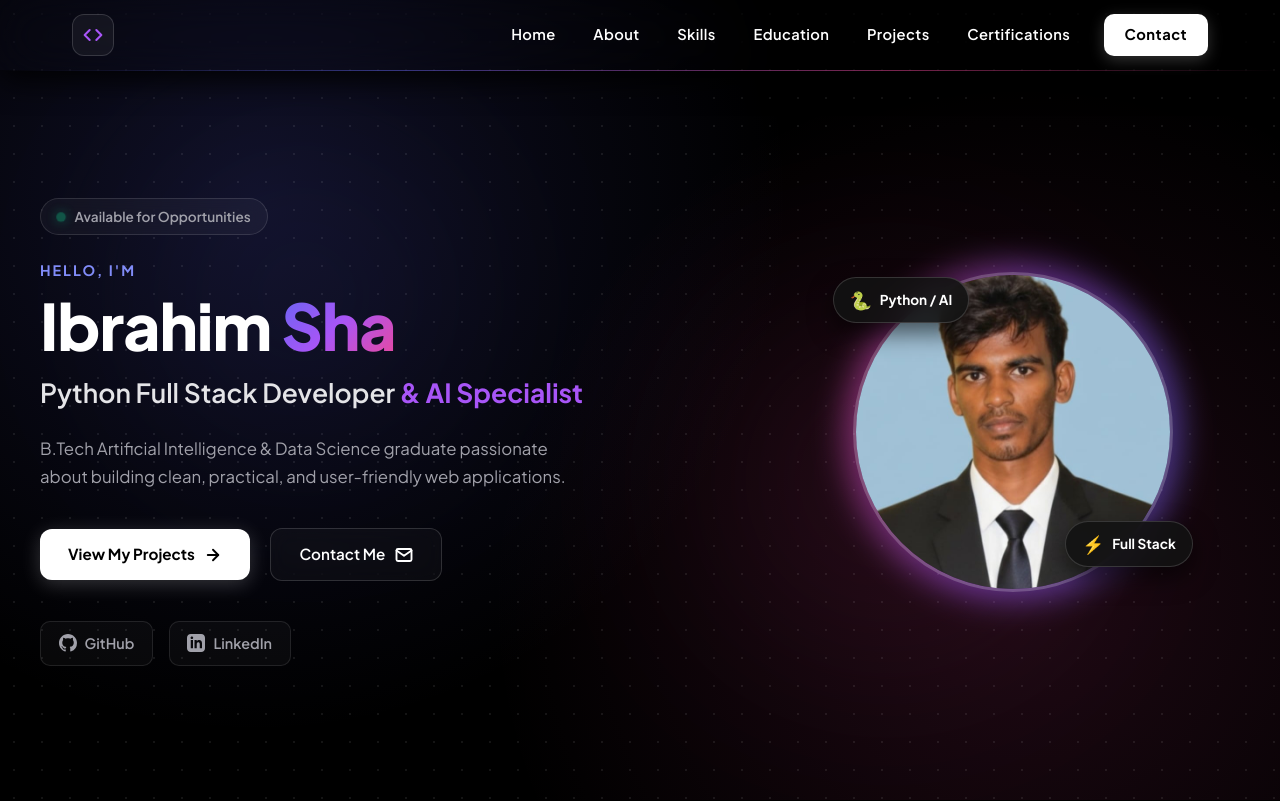
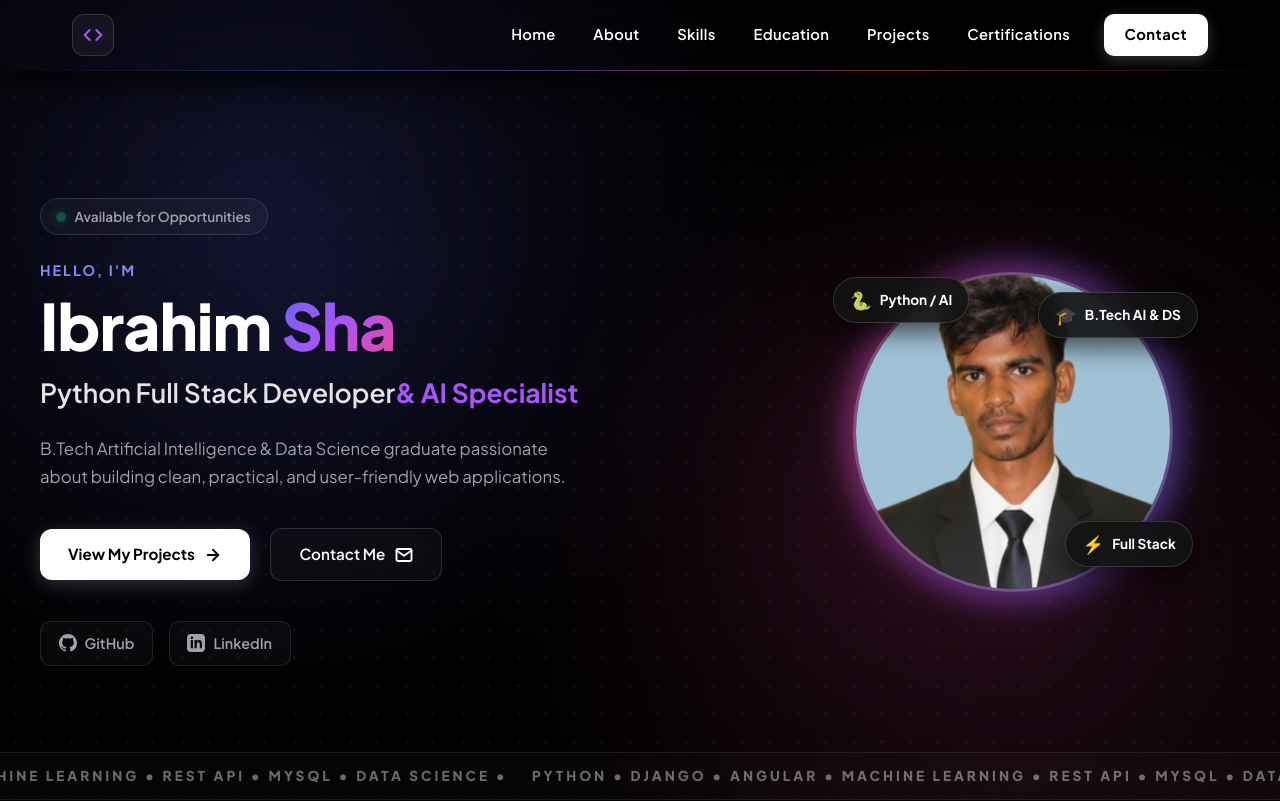
Before and after one commit to Ibrahimsha02/ibrahim-portfolio, an Angular app: page / in a window 1280 px wide. Shown: the top 801 px of the page. Built offline with nearby package versions, Linux system fonts and the light colour scheme.

Commit message:
Enhance hero motion collage, kinetic ticker, and SEO

```diff
--- a/src/app/components/home/home.css
+++ b/src/app/components/home/home.css
@@ -192,6 +192,18 @@
   color: #e4e4e7;
 
   margin-bottom: 1.25rem;
+}
+
+.role-text {
+  display: inline-block;
+  transition: opacity 0.3s ease, transform 0.3s ease;
+  opacity: 1;
+  transform: translateY(0);
+}
+
+.role-text.fade-out {
+  opacity: 0;
+  transform: translateY(-8px);
 }
 
 .accent-sparkle {
@@ -489,6 +501,11 @@
     0 12px 30px rgba(99, 102, 241, 0.25);
 }
 
+.tilt-container {
+  transform-style: preserve-3d;
+  transition: transform 0.15s ease-out;
+}
+
 .chip-top-left {
   top: 10px;
   left: -20px;
@@ -497,8 +514,13 @@
 .chip-bottom-right {
   bottom: 20px;
   right: -20px;
+  animation-delay: 2s;
+}
 
-  animation-delay: 2s;
+.chip-top-right {
+  top: 20px;
+  right: -25px;
+  animation-delay: 1s;
 }
 
 @keyframes float {
@@ -521,6 +543,39 @@
   font-weight: 700;
 
   color: #ffffff;
+}
+
+/* ==========================================================================
+   Kinetic Marquee Ticker Banner
+   ========================================================================== */
+.kinetic-ticker-container {
+  width: 100%;
+  overflow: hidden;
+  position: absolute;
+  bottom: 0;
+  left: 0;
+  background: rgba(255, 255, 255, 0.02);
+  border-top: 1px solid rgba(255, 255, 255, 0.08);
+  border-bottom: 1px solid rgba(255, 255, 255, 0.08);
+  padding: 0.75rem 0;
+  backdrop-filter: blur(10px);
+  z-index: 5;
+}
+
+.ticker-track {
+  display: flex;
+  white-space: nowrap;
+  width: max-content;
+  animation: marqueeScroll 25s linear infinite;
+}
+
+.ticker-track span {
+  font-size: 0.85rem;
+  font-weight: 800;
+  letter-spacing: 3px;
+  color: rgba(255, 255, 255, 0.4);
+  padding-right: 1.5rem;
+  text-transform: uppercase;
 }
 
 /* ==========================================================================
--- a/src/app/components/home/home.html
+++ b/src/app/components/home/home.html
@@ -23,7 +23,8 @@
       </h1>
 
       <h2 class="hero-subtitle">
-        Python Full Stack Developer <span class="accent-sparkle">&amp; AI Specialist</span>
+        <span class="role-text" [class.fade-out]="isFading">{{ currentRole }}</span>
+        <span class="accent-sparkle">&amp; AI Specialist</span>
       </h2>
 
       <p class="intro">
@@ -84,10 +85,15 @@
 
     </div>
 
-    <!-- Right Profile Photo Column -->
+    <!-- Right Profile Photo Column with 3D Mouse Tilt -->
     <div class="home-image">
 
-      <div class="image-wrapper">
+      <div
+        class="image-wrapper tilt-container"
+        (mousemove)="onMouseMove($event)"
+        (mouseleave)="onMouseLeave()"
+        [style.transform]="tiltStyle"
+      >
 
         <!-- Glowing Rotating Ring -->
         <div class="ring-glow"></div>
@@ -110,10 +116,26 @@
           <span class="chip-text">Full Stack</span>
         </div>
 
+        <!-- Floating Badge 3 (New Motion Badge) -->
+        <div class="floating-chip chip-top-right">
+          <span class="chip-icon">🎓</span>
+          <span class="chip-text">B.Tech AI &amp; DS</span>
+        </div>
+
       </div>
 
     </div>
 
   </div>
 
+  <!-- Continuous Kinetic Marquee Ticker Banner -->
+  <div class="kinetic-ticker-container">
+    <div class="ticker-track">
+      <span>PYTHON • DJANGO • ANGULAR • MACHINE LEARNING • REST API • MYSQL • DATA SCIENCE • </span>
+      <span>PYTHON • DJANGO • ANGULAR • MACHINE LEARNING • REST API • MYSQL • DATA SCIENCE • </span>
+      <span>PYTHON • DJANGO • ANGULAR • MACHINE LEARNING • REST API • MYSQL • DATA SCIENCE • </span>
+      <span>PYTHON • DJANGO • ANGULAR • MACHINE LEARNING • REST API • MYSQL • DATA SCIENCE • </span>
+    </div>
+  </div>
+
 </section>
--- a/src/app/components/home/home.ts
+++ b/src/app/components/home/home.ts
@@ -1,11 +1,60 @@
-import { Component } from '@angular/core';
+import { Component, OnInit, OnDestroy } from '@angular/core';
 
 @Component({
   selector: 'app-home',
+  standalone: true,
   imports: [],
   templateUrl: './home.html',
   styleUrl: './home.css'
 })
-export class Home {
+export class Home implements OnInit, OnDestroy {
+  roles: string[] = [
+    'Python Full Stack Developer',
+    'AI & Data Science Specialist',
+    'Django REST Architect',
+    'Angular Web Engineer'
+  ];
+  currentRoleIndex = 0;
+  currentRole = this.roles[0];
+  isFading = false;
+  private intervalId: any;
 
+  // 3D Card Tilt State
+  tiltStyle = '';
+
+  ngOnInit(): void {
+    this.intervalId = setInterval(() => {
+      this.isFading = true;
+      setTimeout(() => {
+        this.currentRoleIndex = (this.currentRoleIndex + 1) % this.roles.length;
+        this.currentRole = this.roles[this.currentRoleIndex];
+        this.isFading = false;
+      }, 300);
+    }, 3200);
+  }
+
+  ngOnDestroy(): void {
+    if (this.intervalId) {
+      clearInterval(this.intervalId);
+    }
+  }
+
+  onMouseMove(event: MouseEvent): void {
+    const card = event.currentTarget as HTMLElement;
+    const rect = card.getBoundingClientRect();
+    const x = event.clientX - rect.left;
+    const y = event.clientY - rect.top;
+
+    const centerX = rect.width / 2;
+    const centerY = rect.height / 2;
+
+    const rotateX = ((y - centerY) / centerY) * -12;
+    const rotateY = ((x - centerX) / centerX) * 12;
+
+    this.tiltStyle = `perspective(1000px) rotateX(${rotateX.toFixed(2)}deg) rotateY(${rotateY.toFixed(2)}deg) scale3d(1.03, 1.03, 1.03)`;
+  }
+
+  onMouseLeave(): void {
+    this.tiltStyle = 'perspective(1000px) rotateX(0deg) rotateY(0deg) scale3d(1, 1, 1)';
+  }
 }
--- a/src/index.html
+++ b/src/index.html
@@ -2,9 +2,24 @@
 <html lang="en">
 <head>
   <meta charset="utf-8">
-  <title>IbrahimPortfolio</title>
+  <title>Ibrahim Sha | Python Full Stack Developer & AI Specialist</title>
   <base href="/">
   <meta name="viewport" content="width=device-width, initial-scale=1">
+  <meta name="description" content="Portfolio of Ibrahim Sha - B.Tech AI & Data Science graduate specializing in Python, Django, Angular, REST APIs, and Machine Learning.">
+  <meta name="keywords" content="Ibrahim Sha, Portfolio, Python Full Stack, Angular, Django, Machine Learning, AI, Data Science">
+
+  <!-- Open Graph / Facebook / LinkedIn -->
+  <meta property="og:type" content="website">
+  <meta property="og:title" content="Ibrahim Sha | Python Full Stack Developer & AI Specialist">
+  <meta property="og:description" content="Explore my full-stack web applications, AI research models, and software engineering projects.">
+  <meta property="og:image" content="social-preview.jpg">
+
+  <!-- Twitter Card -->
+  <meta name="twitter:card" content="summary_large_image">
+  <meta name="twitter:title" content="Ibrahim Sha | Portfolio">
+  <meta name="twitter:description" content="Python Full Stack Developer & AI Specialist. Check out my projects and technical skills.">
+  <meta name="twitter:image" content="social-preview.jpg">
+
   <link rel="icon" type="image/x-icon" href="favicon.ico">
 </head>
 <body>
--- a/src/styles.css
+++ b/src/styles.css
@@ -96,7 +96,19 @@ section,
 .delay-3 { transition-delay: 0.4s !important; }
 .delay-4 { transition-delay: 0.55s !important; }
 
-/* 5. Reduced Motion Preference Check */
+/* ==========================================================================
+   5. Kinetic Marquee & Motion Collage Utilities
+   ========================================================================== */
+@keyframes marqueeScroll {
+  0% { transform: translateX(0%); }
+  100% { transform: translateX(-50%); }
+}
+
+.perspective-wrapper {
+  perspective: 1000px;
+}
+
+/* 6. Reduced Motion Preference Check */
 @media (prefers-reduced-motion: reduce) {
   html {
     scroll-behavior: auto;
@@ -108,4 +120,7 @@ section,
     transform: none !important;
     transition: none !important;
   }
+  .marquee-track {
+    animation: none !important;
+  }
 }
```
Also changed, not shown: public/social-preview.jpg (added).
